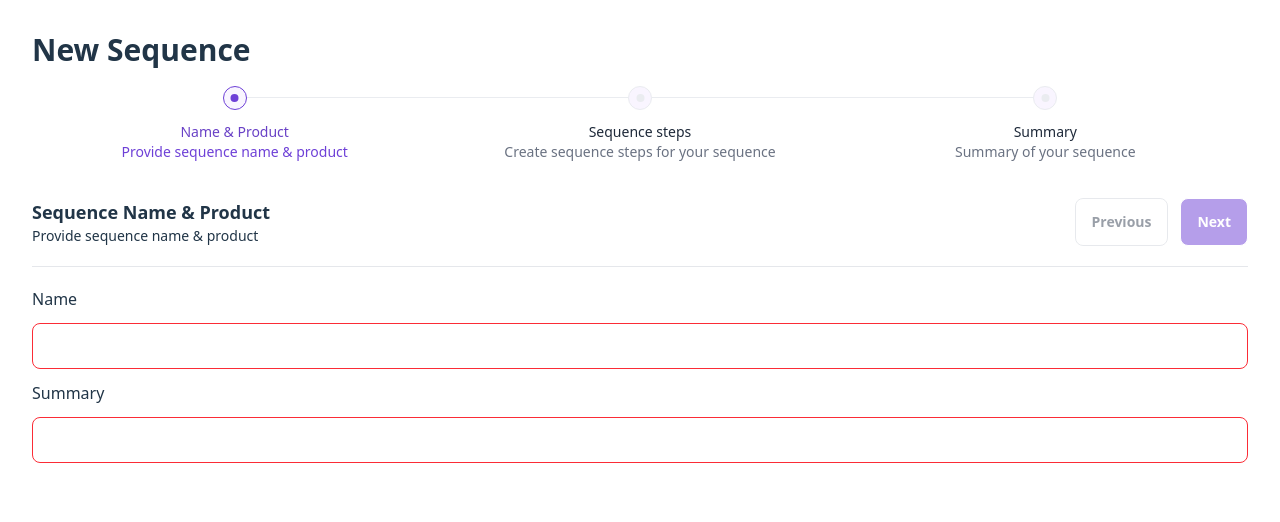
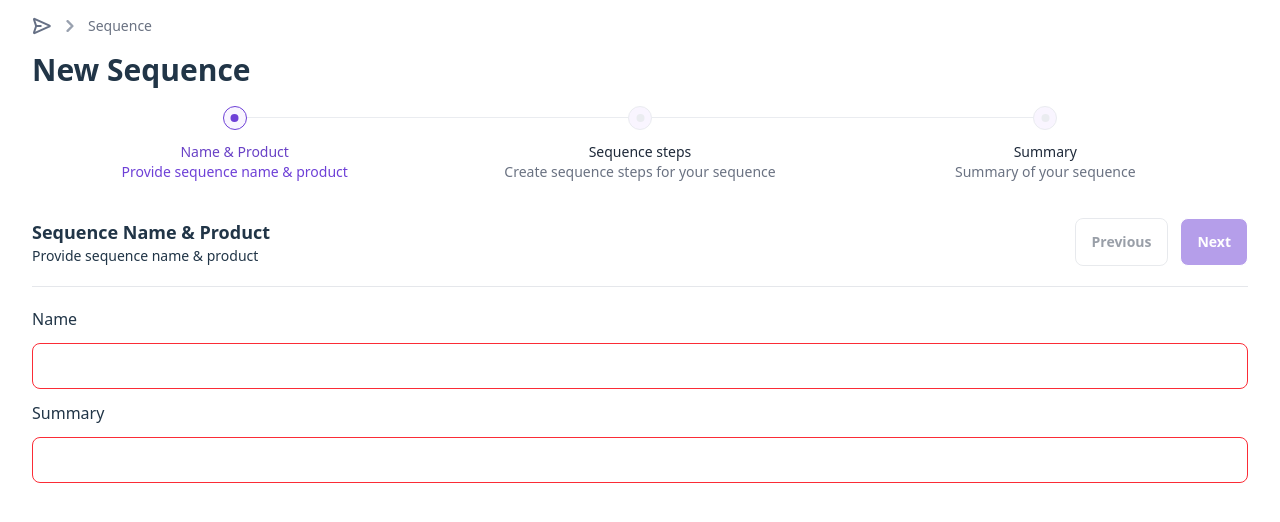
Before and after one commit to ichi404gh/sf-sequence, a React (Vite) app: page /sequence/new in a window 1280 px wide. Shown: the top 522 px of the page. Built offline with nearby package versions, Linux system fonts and the light colour scheme.

Commit message:
breadcrumbs, tweak styles

```diff
--- a/src/components/layout.tsx
+++ b/src/components/layout.tsx
@@ -1,10 +1,15 @@
 import {Outlet} from "react-router";
+import {Breadcrumbs} from "./ui/breadcrumbs.tsx";
 
 
 export function Layout() {
   return (
-    <div className="layout">
-      <Outlet/>
+    <div className="px-8 py-4">
+      <Breadcrumbs/>
+      <div className="my-4">
+        <Outlet/>
+      </div>
+
     </div>
   )
 }
--- a/src/components/sequence/error.tsx
+++ b/src/components/sequence/error.tsx
@@ -6,10 +6,11 @@ export function Error() {
 
 
   if (hasStatus(error) && error.status === 404) {
-    return (<div>
-      <h3>Not Found</h3>
-      <p>Sequence with provided id does not exist</p>
-    </div>);
+    return (
+      <div className="flex flex-col items-center justify-center h-screen">
+        <h3 className="font-semibold text-lg">Not Found</h3>
+      </div>
+    );
   }
 
   return (
@@ -23,6 +24,6 @@ export function Error() {
   )
 }
 
-function hasStatus(obj: unknown): obj is {status: number} {
+function hasStatus(obj: unknown): obj is { status: number } {
   return typeof obj === 'object' && obj !== null && 'status' in obj;
 }
--- a/src/components/sequence/layout.tsx
+++ b/src/components/sequence/layout.tsx
@@ -7,7 +7,7 @@ import {sequenceNameAtom} from "./atoms.ts";
 export function Layout() {
   const name = useAtomValue(sequenceNameAtom);
   return (
-    <div className="p-8">
+    <div>
       <h2 className="text-3xl font-semibold">{name || "New Sequence"}</h2>
       <Outlet/>
     </div>
--- a/src/components/sequenceList/sequenceList.tsx
+++ b/src/components/sequenceList/sequenceList.tsx
@@ -7,6 +7,7 @@ export function SequenceList() {
 
   return (
     <>
+      <h2 className="text-3xl font-semibold my-4">Sequences</h2>
       <div>
         <NavLink to="/sequence/new">Create New</NavLink>
       </div>
--- /dev/null
+++ b/src/components/ui/breadcrumbs.tsx
@@ -0,0 +1,72 @@
+import {NavLink, type UIMatch, useMatches} from "react-router";
+
+interface RouteHandle {
+  breadcrumb?: string;
+}
+
+function hasCrumb(match: UIMatch): match is UIMatch & {
+  handle: RouteHandle & { breadcrumb: NonNullable<RouteHandle['breadcrumb']> }
+} {
+  return (
+    typeof match.handle === 'object' &&
+    match.handle !== null &&
+    !Array.isArray(match.handle) &&
+    ('breadcrumb' in match.handle)
+  );
+}
+
+function Chevron() {
+  return (
+    <svg className="rtl:rotate-180 w-3 h-3 text-gray-400 mx-1" aria-hidden="true"
+         xmlns="http://www.w3.org/2000/svg" fill="none" viewBox="0 0 6 10">
+      <path stroke="currentColor" stroke-linecap="round" stroke-linejoin="round" stroke-width="2"
+            d="m1 9 4-4-4-4"/>
+    </svg>
+  );
+}
+
+export function Breadcrumbs() {
+  const matches = useMatches();
+  const breadcrumbs = matches
+    .filter(hasCrumb);
+
+  return <>
+    <nav className="flex" aria-label="Breadcrumb">
+      <ol className="inline-flex items-center space-x-1 md:space-x-2 rtl:space-x-reverse">
+        <li className="inline-flex items-center">
+          <NavLink
+            to="/"
+            className="inline-flex items-center text-sm font-medium text-gray-700 hover:text-blue-600 dark:text-gray-400 dark:hover:text-white"
+          >
+            <svg width="20" height="20" viewBox="0 0 20 20" fill="none" xmlns="http://www.w3.org/2000/svg">
+              <path
+                d="M8.75036 10H4.16702M4.09648 10.2429L2.15071 16.0552C1.99785 16.5118 1.92142 16.7401 1.97627 16.8807C2.0239 17.0028 2.1262 17.0954 2.25244 17.1306C2.3978 17.1712 2.61736 17.0724 3.05647 16.8748L16.9827 10.608C17.4113 10.4151 17.6256 10.3187 17.6918 10.1847C17.7494 10.0683 17.7494 9.93174 17.6918 9.81535C17.6256 9.68139 17.4113 9.58495 16.9827 9.39208L3.05161 3.12313C2.61383 2.92612 2.39493 2.82762 2.24971 2.86803C2.1236 2.90312 2.0213 2.99544 1.97351 3.11731C1.91847 3.25764 1.99408 3.48545 2.14531 3.94108L4.09702 9.8213C4.12299 9.89955 4.13598 9.93868 4.14111 9.9787C4.14565 10.0142 4.14561 10.0502 4.14097 10.0857C4.13574 10.1257 4.12265 10.1648 4.09648 10.2429Z"
+                stroke="#667085" stroke-width="2" stroke-linecap="round" stroke-linejoin="round"/>
+            </svg>
+          </NavLink>
+        </li>
+        {breadcrumbs.map((match, index) => (
+          <li>
+            <div className="flex items-center">
+              <Chevron/>
+              {index + 1 === breadcrumbs.length ?
+                <span
+                  className="ms-1 text-sm font-medium text-gray-500 md:ms-2 dark:text-gray-400"
+                >
+                  {match.handle.breadcrumb}
+                </span> :
+                <NavLink
+                  to={match.pathname}
+                  className="ms-1 text-sm font-medium text-gray-700 hover:text-blue-600 md:ms-2 dark:text-gray-400 dark:hover:text-white"
+                >
+                  {match.handle.breadcrumb}
+                </NavLink>
+              }
+            </div>
+          </li>
+        ))}
+
+      </ol>
+    </nav>
+  </>
+}
--- a/src/router.tsx
+++ b/src/router.tsx
@@ -13,6 +13,7 @@ import {Layout as SequenceLayout} from "./components/sequence/layout.tsx";
 export const router = createBrowserRouter([
   {
     Component: Layout,
+    ErrorBoundary: Error,
     children: [
       {
         index: true,
@@ -27,12 +28,17 @@ export const router = createBrowserRouter([
             path: "new",
             Component: Sequence,
             loader: newSequenceLoader,
+            handle: {
+              breadcrumb: 'Sequence',
+            },
           },
           {
             path: ":id",
             Component: Sequence,
             loader: sequenceLoader,
-            ErrorBoundary: Error,
+            handle: {
+              breadcrumb: 'Sequence',
+            },
           }
         ]
       }
```
